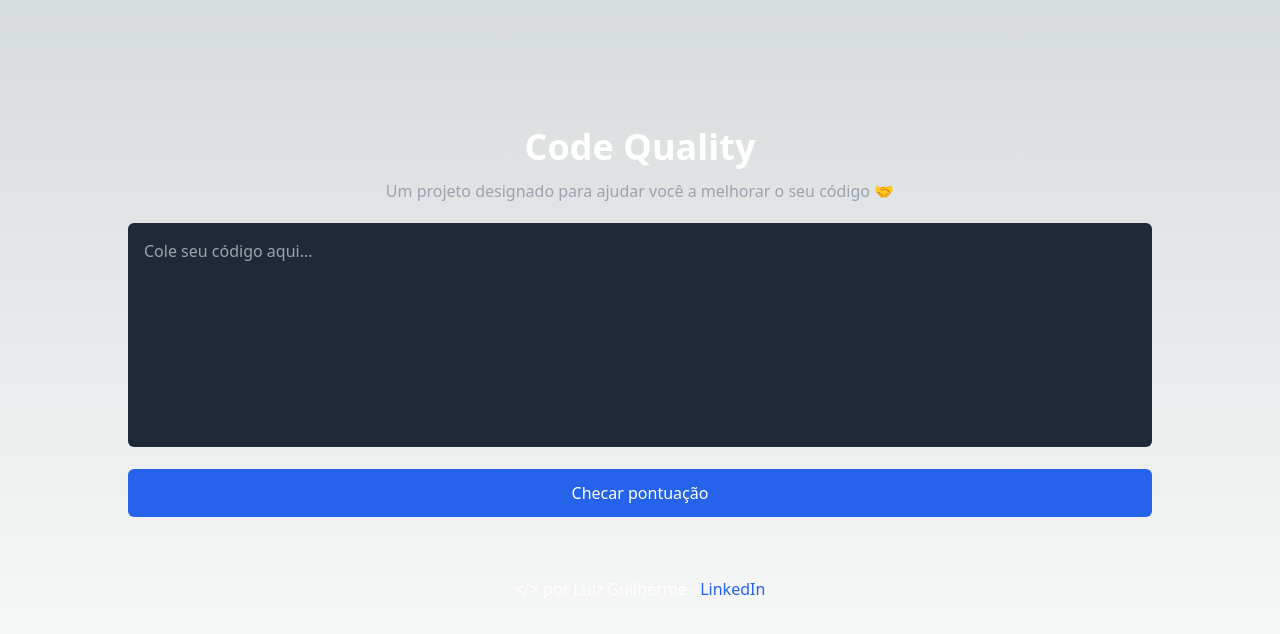
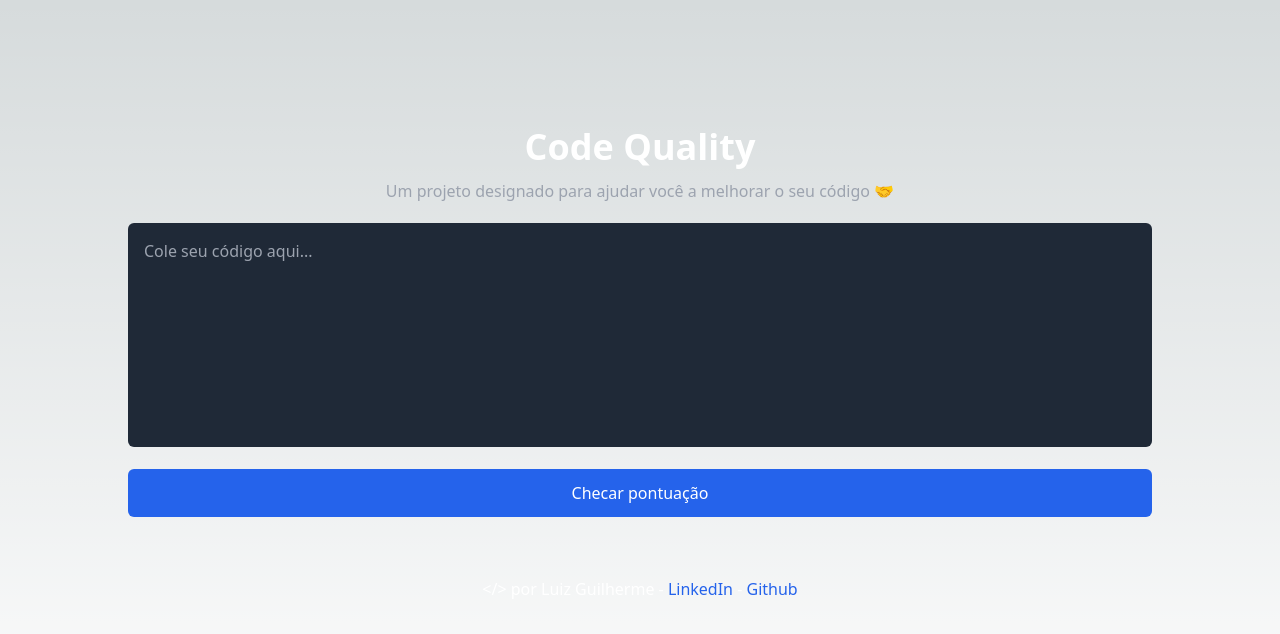
Before and after one commit to lvxzxn/codequality, a Next.js app: page / in a window 1280 px wide. Shown: the top 634 px of the page. Built offline with nearby package versions, Linux system fonts and the light colour scheme.

Commit message:
feat: add github on footer

```diff
--- a/src/pages/index.tsx
+++ b/src/pages/index.tsx
@@ -92,12 +92,21 @@ export default function Home() {
           </button>
         </div>
         <footer className="p-6 bottom-0 text-white text-center mt-9 mb-6 sm:mb-12">
-          {`</>`} por Luiz Guilherme -{" "}
+          {`</> `} por Luiz Guilherme - {" "}
           <Link
             className="text-blue-600 hover:underline hover:cursor-pointer"
             href="https://www.linkedin.com/in/luizgguilherme/"
+            target="_blank"
           >
             LinkedIn
+          </Link>
+          {" - "}
+          <Link
+            className="text-blue-600 hover:underline hover:cursor-pointer"
+            href="https://github.com/lvxzxn/"
+            target="_blank"
+          >
+            Github
           </Link>
         </footer>
       </main>
```
